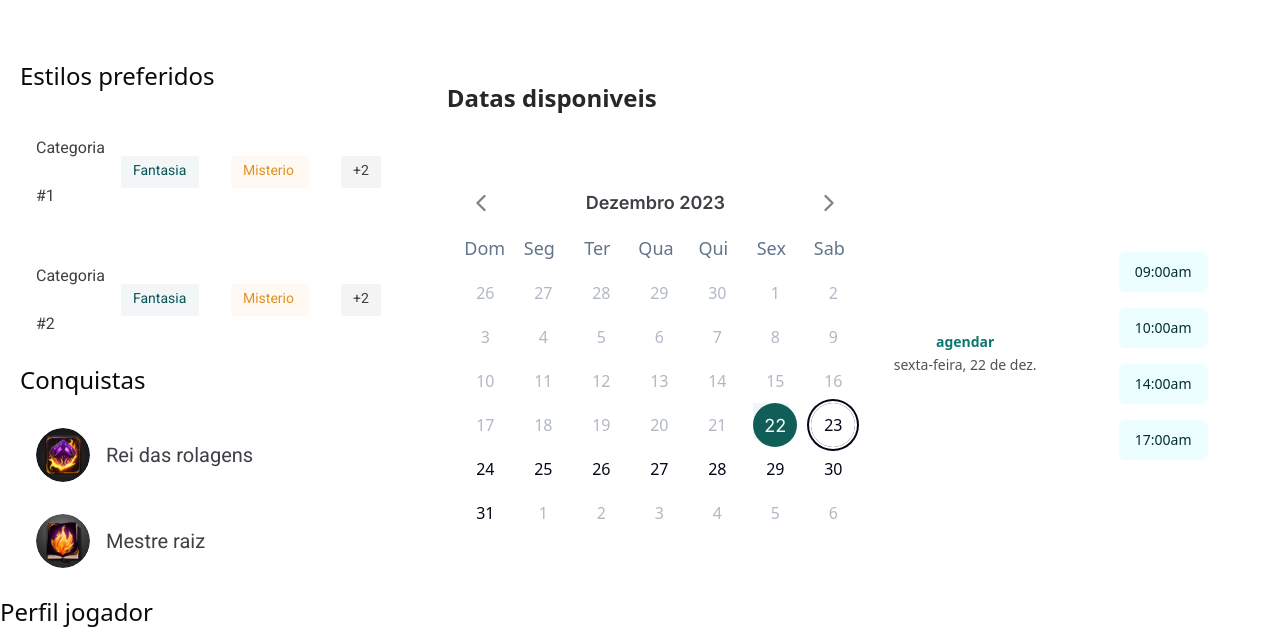
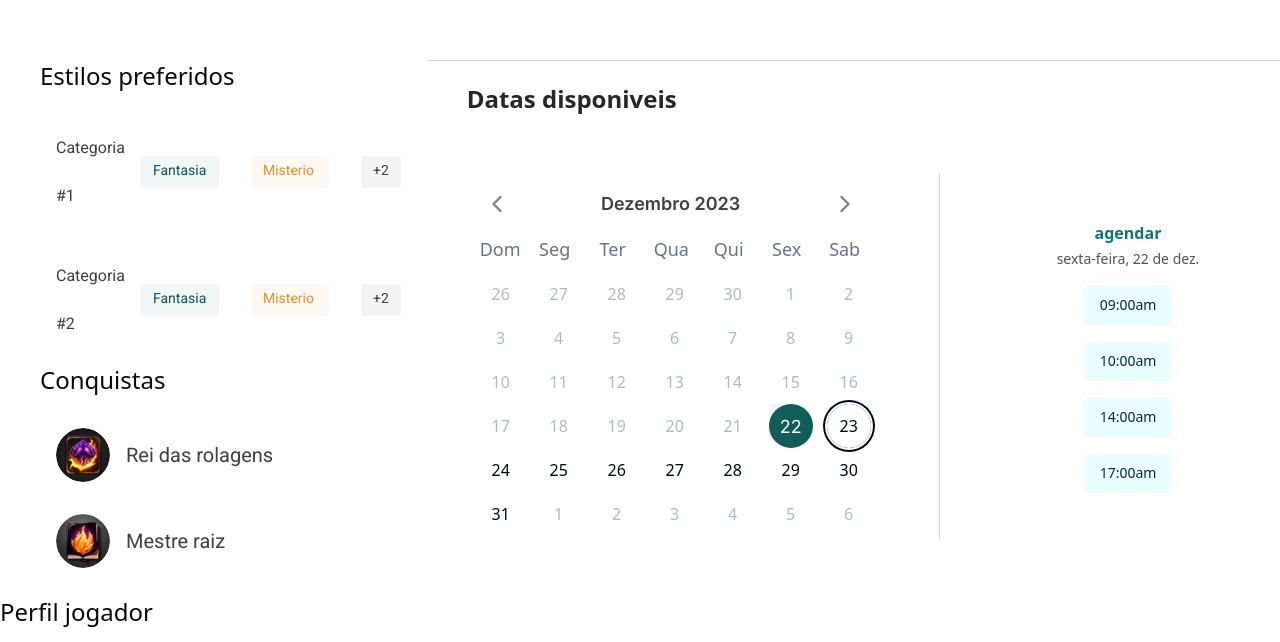
Before and after one commit to Quest-Finder/temvagamestre.frontend, a Next.js app: page /user/profile in a window 1280 px wide. Shown: the part 132-774 px from the top of the page. Built offline with nearby package versions, Linux system fonts and the light colour scheme; no server answers.

Commit message:
feat: add mobile screen 'table'

```diff
--- a/package.json
+++ b/package.json
@@ -39,7 +39,6 @@
     "tailwind-merge": "^2.2.1",
     "tailwindcss": "3.3.3",
     "tailwindcss-animate": "^1.0.7",
-    "tailwindcss-animate": "^1.0.7",
     "typescript": "5.1.6",
     "zod": "^3.22.4",
     "zustand": "^4.4.3"
--- a/src/features/page-profile/calendar/example.tsx
+++ b/src/features/page-profile/calendar/example.tsx
@@ -43,7 +43,7 @@ export default function CalendarWithForm() {
           />
         </div>
 
-        <section className='flex w-96 items-center gap-3 tablet:w-56 tablet:flex-col tablet:justify-start'>
+        <section className='flex w-[220px] items-center gap-3 tablet:w-56 tablet:flex-col tablet:justify-start'>
           <CalendarScheduling.TimeOptionsHeader date={date} />
           <CalendarScheduling.TimeOptions onSubmitForm={handleGetValueHour} />
         </section>
--- a/tailwind.config.js
+++ b/tailwind.config.js
@@ -73,7 +73,10 @@ module.exports = {
       },
       maxWidth:{
         '8xl':'1440px'
-      }
+      },
+      screens: {
+        tablet: '836px',
+      },
     },
   },
   plugins: [require('tailwindcss-animate')],
```
